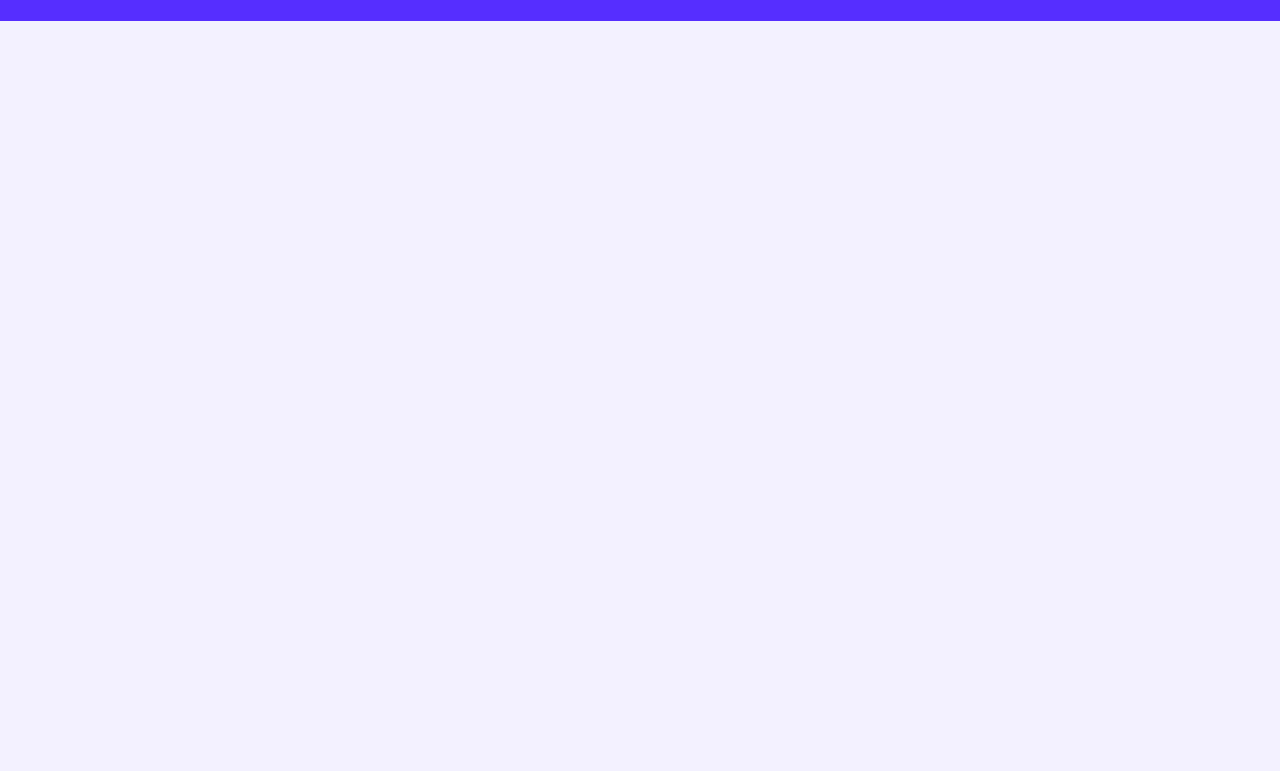
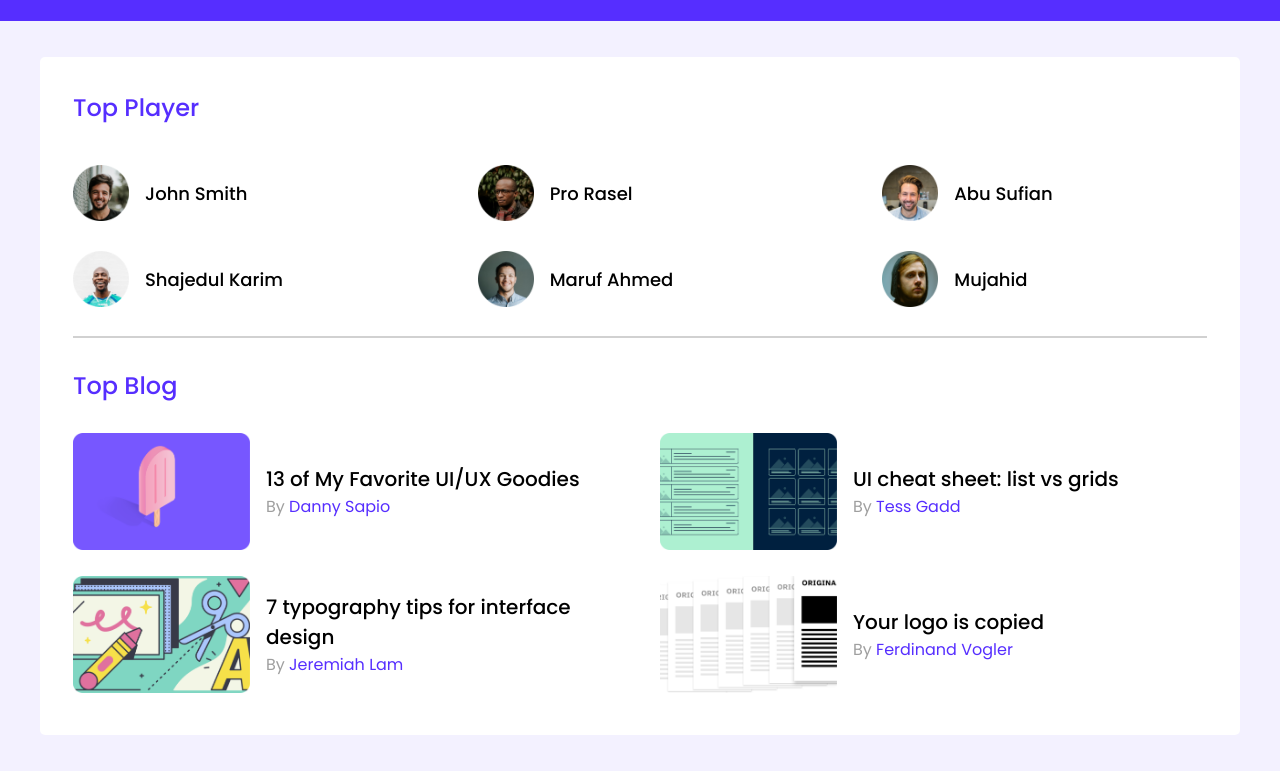
Before and after one commit to tanvirsiraj/leader-board, a plain HTML site: page index.html in a window 1280 px wide. Shown: the part 97-868 px from the top of the page. Before the commit the page ends 800 px from the top, so only its background shows below. Drawn offline with Linux system fonts and the light colour scheme.

Commit message:
top players and top blog added

```diff
--- a/index.html
+++ b/index.html
@@ -39,8 +39,83 @@
             </div>
         </nav>
     </header>
-    <main>
-        <section>
+    <main class="wrapper">
+        <!--
+            top Players and top blogs section
+        -->
+        <section class="top-players-blogs">
+            <div class="top-players">
+                <h2 class="section-title">
+                    Top Player
+                </h2>
+                <div class="players">
+                    <div class="player">
+                        <img src="./images/players/player-1.png" alt="">
+                        <h3 class="player-title">John Smith</h3>
+                    </div>
+                    <div class="player">
+                        <img src="./images/players/player-2.png" alt="">
+                        <h3 class="player-title">Pro Rasel</h3>
+                    </div>
+                    <div class="player">
+                        <img src="./images/players/player-3.png" alt="">
+                        <h3 class="player-title">Abu Sufian</h3>
+                    </div>
+                    <div class="player">
+                        <img src="./images/players/player-4.png" alt="">
+                        <h3 class="player-title">Shajedul Karim</h3>
+                    </div>
+                    <div class="player">
+                        <img src="./images/players/player-5.png" alt="">
+                        <h3 class="player-title">Maruf Ahmed</h3>
+                    </div>
+                    <div class="player">
+                        <img src="./images/players/player-6.png" alt="">
+                        <h3 class="player-title">Mujahid</h3>
+                    </div>
+                </div>
+                <hr>
+            </div>
+            <div class="top-blogs">
+                <h2 class="section-title">
+                    Top Blog
+                </h2>
+                <div class="blogs">
+                    <div class="blog">
+                        <img src="./images/blogs/blog-1.png" alt="">
+                        <div class="blog-info">
+                            <h3 class="blog-title">13 of My Favorite
+                                UI/UX Goodies</h3>
+                            <p class="blog-author">By<span> Danny Sapio</span></p>
+                        </div>
+                    </div>
+                    <div class="blog">
+                        <img src="./images/blogs/blog-2.png" alt="">
+                        <div class="blog-info">
+                            <h3 class="blog-title">UI cheat sheet:
+                                list vs grids</h3>
+                            <p class="blog-author">By<span> Tess Gadd</span></p>
+                        </div>
+                    </div>
+                    <div class="blog">
+                        <img src="./images/blogs/blog-3.png" alt="">
+                        <div class="blog-info">
+                            <h3 class="blog-title">7 typography tips
+                                for interface design</h3>
+                            <p class="blog-author">By<span> Jeremiah Lam</span></p>
+                        </div>
+                    </div>
+
+                    <div class="blog">
+                        <img src="./images/blogs/blog-4.png" alt="">
+                        <div class="blog-info">
+                            <h3 class="blog-title">Your logo is
+                                copied</h3>
+                            <p class="blog-author">By<span> Ferdinand Vogler</span></p>
+                        </div>
+                    </div>
+                </div>
+            </div>
 
         </section>
         <section>
--- a/main.css
+++ b/main.css
@@ -18,6 +18,7 @@ body {
 
 .wrapper {
     max-width: 1200px;
+    /* padding-inline: 20px; */
     margin-inline: auto;
 }
 
@@ -33,6 +34,10 @@ body {
     font-size: 24px;
     /* line-height: 36px; */
     color: var(--primary-color);
+}
+
+main {
+    padding-block: 36px;
 }
 
 /*-------------------
@@ -82,17 +87,92 @@ header {
     color: var(--light-color);
 }
 
+.close-area,
+.bar-area {
+    display: none;
+}
+
 .close,
 .bar {
     font-size: 22px;
     cursor: pointer;
     color: var(--light-color);
-    opacity: 0;
-    visibility: hidden;
-
+    display: none;
 }
 
+/* ------------------------------
+    top players and top blogs
+ -------------------------------- */
+.top-players-blogs {
+    background: #FFFFFF;
+    border-radius: 5px;
+    padding: 33px 33px 42px;
+}
 
+.top-players .section-title {
+    margin-bottom: 40px;
+}
+
+.top-blogs .section-title {
+    margin-block: 30px;
+}
+
+.players {
+    display: grid;
+    grid-template-columns: repeat(3, 1fr);
+    row-gap: 30px;
+    column-gap: 80px;
+}
+
+.blogs {
+    display: grid;
+    grid-template-columns: repeat(2, 1fr);
+    row-gap: 26px;
+    column-gap: 40px;
+}
+
+.player,
+.blog {
+    display: flex;
+    gap: 16px;
+    align-items: center;
+}
+
+.player img {
+    width: 56px;
+    height: 56px;
+}
+
+.player-title {
+    font-weight: 500;
+    font-size: 18px;
+    color: var(--dark-color);
+}
+
+hr {
+    border: 1px solid #D1D1D1;
+    margin-top: 29px;
+}
+
+.blog img {
+    width: 177px;
+    height: 117px;
+}
+
+.blog-info .blog-title {
+    font-weight: 500;
+    font-size: 20px;
+    color: var(--dark-color);
+}
+
+.blog-author {
+    font-size: 16px;
+    color: #9F9F9F;
+}
+
+.blog-author span {
+    color: var(--primary-color);
+}
 
 /*------------------------
     Media Queries
@@ -106,8 +186,11 @@ header {
     /* ----------------
             navbar
     ----------------------*/
-    header,
     main {
+        padding-block: 0;
+    }
+
+    .navbar {
         padding-inline: 10px;
     }
 
@@ -141,10 +224,9 @@ header {
         margin-top: 30px;
     }
 
-    .close,
-    .bar {
-        opacity: 1;
-        visibility: visible;
+    .close-area,
+    .bar-area {
+        display: initial;
     }
 
     .close {
@@ -152,6 +234,25 @@ header {
         top: 30px;
     }
 
+    /* top players and top blogs  */
+    .top-players .section-title,
+    .top-blogs .section-title {
+        text-align: center;
+    }
+
+    .players,
+    .blogs {
+        grid-template-columns: repeat(1, 1fr);
+    }
+
+    .player,
+    .blog {
+        flex-direction: column;
+    }
+
+    .blog-info {
+        text-align: center;
+    }
 }
 
 /* -----------------------
@@ -173,4 +274,21 @@ header {
         display: none;
     }
 
+    /* top players and top blogs  */
+    .players,
+    .blogs {
+        grid-template-columns: repeat(2, 1fr);
+    }
+
+    .blogs {
+        column-gap: 10px;
+    }
+
+    .blog-info .blog-title {
+        font-size: 18px;
+    }
+
+    .blog-info .blog-author {
+        font-size: 14px;
+    }
 }
```
